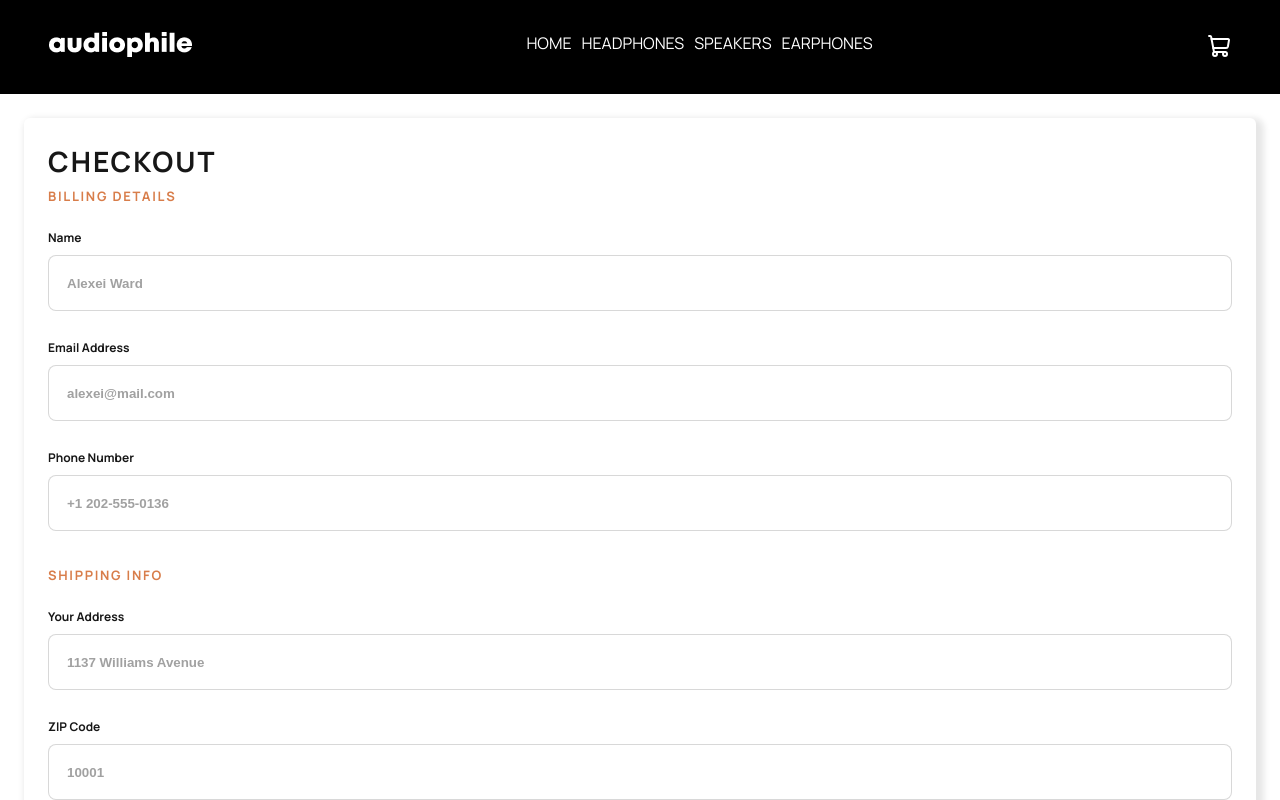
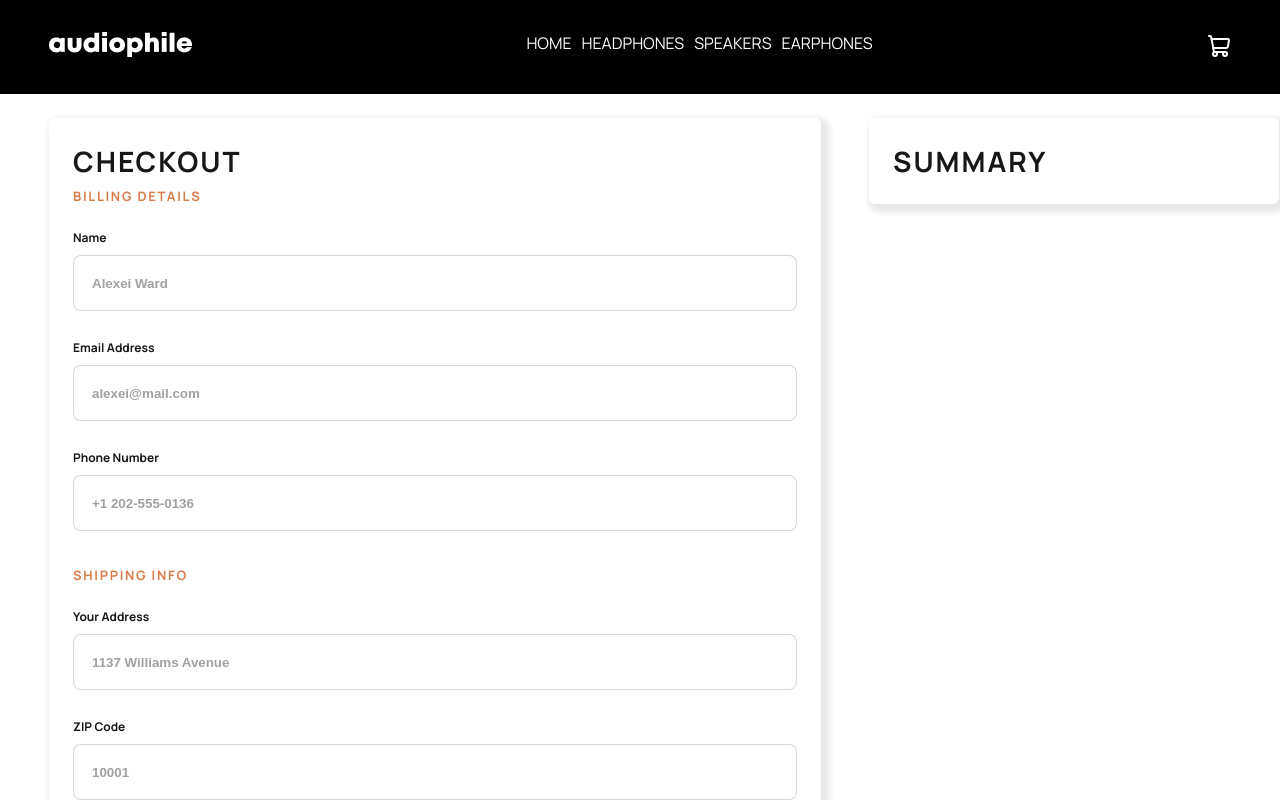
Before and after one commit to kellycsantos/audiophile, a Next.js app: page /checkout in a window 1280 px wide. Shown: the top 800 px of the page. Built offline with nearby package versions, Linux system fonts and the light colour scheme.

Commit message:
feat: add limit container e ajustes dasktop

```diff
--- a/src/app/checkout/page.module.scss
+++ b/src/app/checkout/page.module.scss
@@ -1,15 +1,15 @@
 @use '../../styles/_colors.module' as *;
+@use '../../styles/_limit.module' as *;
 
 .page {
     margin-bottom: 75px;
     margin: 24px;
+    @include limit-container(transparent);
 
     .container {
         display: flex;
         flex-direction: column;
         gap: 24px;
-
-
         background: $white;
 
         h4 {
@@ -23,10 +23,6 @@
             margin-bottom: 16px;
         }
 
-        .checkout_container {}
-
-        .summary_container {}
-
         .checkout_container,
         .summary_container {
             padding: 24px;
@@ -34,15 +30,16 @@
             border-radius: 6px;
 
             form {
-                input{
+                input {
                     margin-bottom: 28px;
                 }
+
                 >span {
                     display: flex;
                     flex-direction: column;
                 }
 
-                .radio_container{
+                .radio_container {
                     border: 1px solid $gray-soft;
                     margin-bottom: 5px;
                     display: flex;
@@ -52,14 +49,30 @@
                     font-weight: 700;
                     font-size: 14;
 
-                    input{
-                        border: 1px solid red !important;
+                    input {
                         margin: 0 16px 0 0;
                     }
                 }
             }
         }
-
-
     }
 }
+
+@media screen and (min-width:768px) {
+    .page {
+        .container {
+            flex-direction: row;
+             gap: 48px;
+
+            .checkout_container {
+                flex: 4;
+            }
+
+            .summary_container {
+                flex: 2;
+                height: max-content;
+                }
+
+        }
+    }
+}
--- a/src/app/checkout/page.tsx
+++ b/src/app/checkout/page.tsx
@@ -4,7 +4,6 @@ const Checkout = () => {
     return (
         <section className={styles.page}>
             <div className={styles.container}>
-
                 <div className={styles.checkout_container}>
                     <h4>checkout</h4>
                     <h5>Billing details</h5>
```
